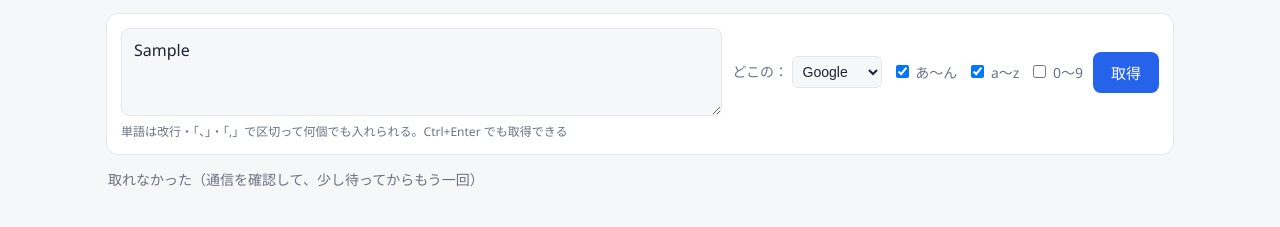
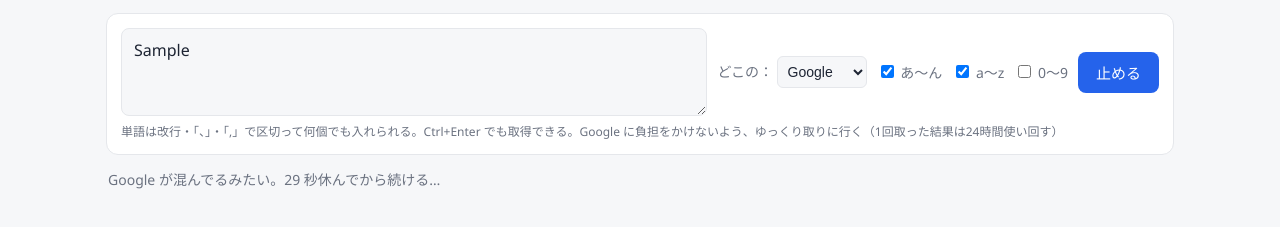
Before and after one commit to tekuteku2580-ux/suggest-tool, a plain HTML site: page index.html in a window 1280 px wide. Both pictures are taken after typing "Sample" into the empty fields and a click on the button "取得". Shown: the part 59-286 px from the top of the page. Drawn offline with Linux system fonts and the light colour scheme.

Commit message:
Googleに怒られないように：ゆっくり取る・キャッシュ・失敗したら休む・止めるボタン
Co-Authored-By: Claude Opus 5.5 <noreply@anthropic.com>

```diff
--- a/index.html
+++ b/index.html
@@ -50,7 +50,7 @@
     <label><input type="checkbox" value="alpha" checked> a〜z</label>
     <label><input type="checkbox" value="num"> 0〜9</label>
     <button id="go">取得</button>
-    <div class="hint">単語は改行・「、」・「,」で区切って何個でも入れられる。Ctrl+Enter でも取得できる</div>
+    <div class="hint">単語は改行・「、」・「,」で区切って何個でも入れられる。Ctrl+Enter でも取得できる。Google に負担をかけないよう、ゆっくり取りに行く（1回取った結果は24時間使い回す）</div>
   </form>
   <div class="status" id="status"></div>
   <div id="out"></div>
@@ -106,51 +106,116 @@ function render() {
 const KANA = [..."あいうえおかきくけこさしすせそたちつてとなにぬねのはひふへほまみむめもやゆよらりるれろわをん"];
 const ALPHA = [..."abcdefghijklmnopqrstuvwxyz"];
 const NUM = [..."0123456789"];
-let seq = 0;
 
-// Google のサジェストを JSONP で取る（サーバーなしで動く）
+// Google に怒られないための決まり
+const RULE = {
+  workers: 2,              // 同時に取りに行く数
+  waitMin: 500,            // 1回取るごとに待つ時間（ミリ秒・ランダム）
+  waitMax: 1000,
+  errorsToPause: 3,        // 続けて失敗したら休む
+  pauseSec: [30, 60, 120], // 休む時間（だんだん長く）。使いきったらやめる
+  cacheHours: 24,          // 一度取った結果はこの時間、取りに行かずに使い回す
+  bigRun: 300,             // これより多く取りに行くときは確認する
+};
+let seq = 0, running = false, aborted = false;
+const sleep = ms => new Promise(r => setTimeout(r, ms));
+
+// 取った結果をブラウザに覚えておく（同じ単語をもう一回調べても Google に行かない）
+const cacheKey = (source, q) => `sg:${source}:${q}`;
+function cacheGet(source, q) {
+  try {
+    const c = JSON.parse(localStorage.getItem(cacheKey(source, q)));
+    if (c && Date.now() - c.t < RULE.cacheHours * 3600e3) return c.items;
+  } catch {}
+  return null;
+}
+function cacheSet(source, q, items) {
+  try { localStorage.setItem(cacheKey(source, q), JSON.stringify({t: Date.now(), items})); } catch {}
+}
+
+// Google のサジェストを JSONP で取る（サーバーなしで動く）。失敗したら null
 function fetchSuggest(source, q) {
   return new Promise(resolve => {
     const cb = "__sg" + (seq++);
     const s = document.createElement("script");
-    const done = items => { delete window[cb]; s.remove(); clearTimeout(t); resolve(items); };
-    const t = setTimeout(() => done([]), 10000);
-    window[cb] = d => done(d[1] || []);
-    s.onerror = () => done([]);
+    const done = items => { window[cb] = () => {}; s.remove(); clearTimeout(t); resolve(items); };
+    const t = setTimeout(() => done(null), 10000);
+    window[cb] = d => done(Array.isArray(d) && Array.isArray(d[1]) ? d[1] : null);
+    s.onerror = () => done(null);
     s.src = "https://suggestqueries.google.com/complete/search?client=firefox&hl=ja&ie=utf-8&oe=utf-8"
       + (source === "youtube" ? "&ds=yt" : "") + "&q=" + encodeURIComponent(q) + "&callback=" + cb;
     document.body.appendChild(s);
   });
 }
 
-async function collect(words, source, sets) {
+function makeJobs(words, sets) {
   const suffixes = ["", ...(sets.includes("kana") ? KANA : []), ...(sets.includes("alpha") ? ALPHA : []), ...(sets.includes("num") ? NUM : [])];
-  const jobs = words.flatMap(word => suffixes.map(s => ({word, suffix: s, query: s ? `${word} ${s}` : word})));
-  const queries = jobs.map(j => j.query);
-  const results = new Array(queries.length);
-  let next = 0, finished = 0;
+  return words.flatMap(word => suffixes.map(s => ({word, suffix: s, query: s ? `${word} ${s}` : word})));
+}
+
+async function collect(jobs, source) {
+  const results = jobs.map(j => cacheGet(source, j.query));
+  const queue = results.map((r, i) => r === null ? i : -1).filter(i => i >= 0);
+  let finished = jobs.length - queue.length, errors = 0, pauses = 0, gaveUp = false, pausing = null;
+  const show = () => $("status").textContent = `取得中… ${finished} / ${jobs.length}（止めるときは「止める」）`;
+  show();
+
   async function worker() {
-    while (next < queries.length) {
-      const i = next++;
-      results[i] = await fetchSuggest(source, queries[i]);
-      $("status").textContent = `取得中… ${++finished} / ${queries.length}`;
+    while (queue.length && !aborted && !gaveUp) {
+      if (pausing) { await pausing; continue; }
+      const i = queue.shift();
+      const items = await fetchSuggest(source, jobs[i].query);
+      if (items === null) {
+        queue.push(i); // あとでやり直す
+        if (++errors >= RULE.errorsToPause && !pausing) {
+          if (pauses >= RULE.pauseSec.length) { gaveUp = true; break; }
+          const sec = RULE.pauseSec[pauses++];
+          pausing = (async () => {
+            for (let s = sec; s > 0 && !aborted; s--) {
+              $("status").textContent = `Google が混んでるみたい。${s} 秒休んでから続ける…`;
+              await sleep(1000);
+            }
+            errors = 0; pausing = null; show();
+          })();
+        }
+      } else {
+        errors = 0;
+        results[i] = items;
+        cacheSet(source, jobs[i].query, items);
+        finished++; show();
+      }
+      await sleep(RULE.waitMin + Math.random() * (RULE.waitMax - RULE.waitMin));
     }
   }
-  await Promise.all(Array.from({length: 6}, worker));
-  return jobs.map((j, i) => ({...j, items: results[i]}));
+  await Promise.all(Array.from({length: RULE.workers}, worker));
+  return {groups: jobs.map((j, i) => ({...j, items: results[i] || []})), gaveUp, done: finished, total: jobs.length};
 }
 
 $("f").onsubmit = async e => {
   e.preventDefault();
+  if (running) { aborted = true; return; }
   const words = parseWords();
   if (!words.length) return;
   const sets = [...document.querySelectorAll("input[type=checkbox]:checked")].map(c => c.value);
-  $("go").disabled = true;
-  $("status").textContent = "取得中…";
-  data = await collect(words, $("source").value, sets);
-  $("go").disabled = false;
+  const source = $("source").value;
+  const jobs = makeJobs(words, sets);
+  const fresh = jobs.filter(j => cacheGet(source, j.query) === null).length;
+  if (fresh > RULE.bigRun) {
+    const min = Math.ceil(fresh * (RULE.waitMin + RULE.waitMax) / 2 / RULE.workers / 60000);
+    if (!confirm(`Google に ${fresh} 回取りに行きます（だいたい ${min} 分）。\n多いと止められることがあるので、単語を減らすのがおすすめ。\nこのまま続けますか？`)) return;
+  }
+  running = true; aborted = false;
+  $("go").textContent = "止める";
+  const r = await collect(jobs, source);
+  running = false;
+  $("go").textContent = "取得";
+  data = r.groups;
   if (data.some(g => g.items.length)) render();
-  else $("status").textContent = "取れなかった（通信を確認して、少し待ってからもう一回）";
+  else $("status").textContent = "";
+  const note = r.gaveUp ? `Google に止められたみたい。${r.done} / ${r.total} だけ取れた。しばらく（1時間くらい）あけてからもう一回やると、続きから取れる。`
+    : aborted ? `途中で止めた（${r.done} / ${r.total}）。もう一回押すと続きから取れる。` : "";
+  if (note) $("status").insertAdjacentHTML("afterbegin", `<span style="color:#d97706;flex-basis:100%">${esc(note)}</span>`);
+  if (!data.some(g => g.items.length) && !note) $("status").textContent = "取れなかった（通信を確認して、少し待ってからもう一回）";
 };
 $("q").onkeydown = e => { if (e.key === "Enter" && e.ctrlKey) { e.preventDefault(); $("f").requestSubmit(); } };
 </script>
```
